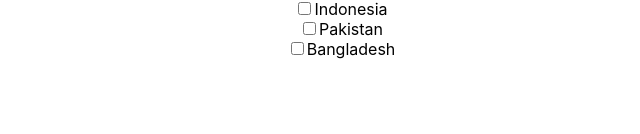
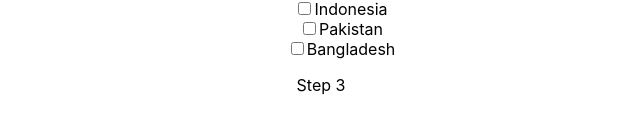
Before and after one commit to robertbglaser/flagpicker, a React (Create React App) app: page / in a window 1280 px wide. Shown: the part 506-640 px from the top of the page, without its empty margins (319-959 px from the left). Built offline with nearby package versions, Linux system fonts and the light colour scheme.

Commit message:
the flags now appear

```diff
--- a/src/Step2.js
+++ b/src/Step2.js
@@ -34,35 +34,31 @@ export default class Step2 extends Component {
 
 
       var flagArr = [];
-    // var flagArr= flagArr || []
+      var prevFlagArr= [];
+      prevFlagArr = this.state.arrOfFlags;
+
+      console.log("the value of prevFlagArr = ", prevFlagArr);
+      console.log("the value of arrOfFlags, state = ", this.state.arrOfFlags);
 
     console.log("in handleCheckItem the value is  ", e.target.value )
 
      const  countrySelected = e.target.value;
-    /*  this.setState({countrySelected: countrySelected});
-    if (e.target.checked){
-        this.setState({isChecked: !this.state.isChecked});
-    }
-    */
       let continent = this.state.selectedRegion;
 
       Continents.forEach(function(foo, index){
         if (foo.continent === continent){
-
-       //   console.log("the continents match " , foo.continent)
-       //   console.log(foo.name)
-
           foo.countries.forEach( function(bar,index){
-         //   console.log("in the for each ", bar.name)
             if (bar.name === countrySelected ){
-              console.log(bar.name, bar.flag)
+              flagArr.push(bar.flag);
             }})
 
+              for( var x in prevFlagArr){
+                console.log("in the last loop")
+                flagArr.push(prevFlagArr[x]);
+              }
         }  //end of the if stmt
       })  //end of the forEach
-
-    //  console.log(flagArr)
-    // this.setState({arrOfFlags: flagArr});
+      this.setState({arrOfFlags: flagArr});
 
   }
   render() {
@@ -80,17 +76,17 @@ export default class Step2 extends Component {
         </div>
       )
     }));
+     let flagString = "";
+    let countryFlag = this.state.arrOfFlags.map(((foo,index) => {
+         flagString = flagString + " " + this.state.arrOfFlags[index];
 
-  /*  const countryFlag = this.state.listOCountries.map(((flag) => {
-      if(flag.name === this.state.countrySelected){
-        var selectedFlag = flag.flag;
-      }
       return (
-             <li className="step3List"> {selectedFlag}
-             </li>
+             <div key={index} className="step3List">
+             <label>{flagString}</label>
+
+             </div>
       )
     }));
-*/
 
     return (
       <div>
@@ -101,6 +97,8 @@ export default class Step2 extends Component {
         </ul>
 
         <div>
+          <label>Step 3</label><br/>
+          {flagString}
 
         </div>
       </div>
```
